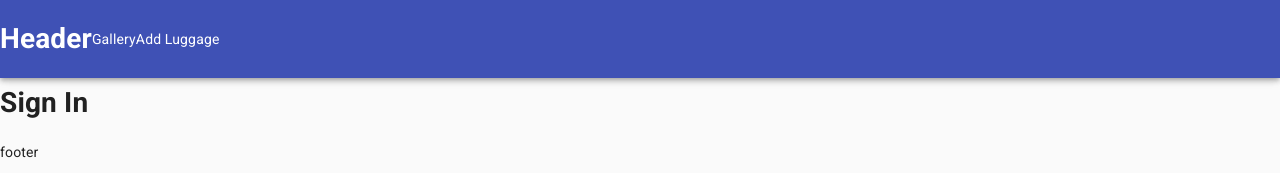
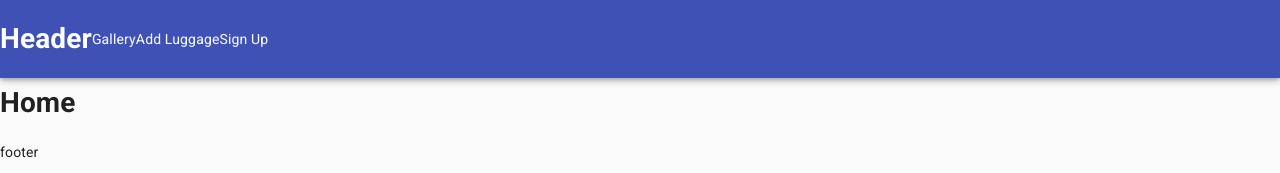
Before and after one commit to RyanCahela/Luggage_Finder, a React (Create React App) app in the folder frontend/: page / in a window 1280 px wide. Shown: the top 173 px of the page. Built offline with nearby package versions, Linux system fonts and the light colour scheme.

Commit message:
Dialog modal now appears when 'sign up' clicked

```diff
--- a/frontend/src/App.js
+++ b/frontend/src/App.js
@@ -1,26 +1,37 @@
 import React, { useState, useContext } from "react";
-import { Route, Switch, Redirect } from "react-router-dom";
-import Gallery from "./pages/Gallery";
+import {
+  Route,
+  Switch,
+  Redirect,
+  useHistory,
+  useLocation,
+} from "react-router-dom";
+import Gallery from "./components/pages/Gallery";
 import Header from "./components/Header";
 import Footer from "./components/Footer";
-import AddLuggage from "./pages/AddLuggage";
-import SignedIn from "./pages/SignedIn";
-import Auth from "./pages/Auth";
+import AddLuggage from "./components/pages/AddLuggage";
+import Signup from "./components/modals/Signup";
+import Home from "./components/pages/Home";
 import Grid from "@material-ui/core/Grid";
 
-function addLuggageToDataStore(newLuggage = {}) {
-  console.log(newLuggage);
-}
+function App() {
+  const history = useHistory();
+  const location = useLocation();
 
-function App() {
-  const [isSignedIn, setIsSignedIn] = useState(false);
+  //to display previous page behind popup dialogs
+  const [dialogBackground, setDialogBackground] = useState(location);
+  const [isShowDialog, setIsShowDialog] = useState(false);
+
+  console.log("App.js location", location);
+  console.log("isShowDialog", isShowDialog);
+
   return (
     <>
-      <Header />
-      <Switch>
+      <Header dialogFunctions={{ setDialogBackground, setIsShowDialog }} />
+      <Switch location={isShowDialog ? dialogBackground : location}>
         <Route exact path="/">
           <Grid item>
-            <Auth />
+            <Home />
           </Grid>
         </Route>
         <Route path="/gallery">
@@ -30,10 +41,14 @@ function App() {
         </Route>
         <Route path="/add">
           <Grid item xs={12}>
-            <AddLuggage addLuggageToDataStore={addLuggageToDataStore} />
+            <AddLuggage />
           </Grid>
         </Route>
       </Switch>
+      <Signup
+        dialogValues={{ isShowDialog, dialogBackground }}
+        dialogFunctions={{ setIsShowDialog }}
+      />
       <Footer />
     </>
   );
--- a/frontend/src/components/Header.js
+++ b/frontend/src/components/Header.js
@@ -1,5 +1,5 @@
 import React from "react";
-import { Link as RouterLink } from "react-router-dom";
+import { Link as RouterLink, useLocation } from "react-router-dom";
 import AppBar from "@material-ui/core/AppBar";
 import Container from "@material-ui/core/Container";
 import Link from "@material-ui/core/Link";
@@ -8,11 +8,13 @@ import Typography from "@material-ui/core/Typography";
 import { makeStyles } from "@material-ui/core/styles";
 
 const useStyles = makeStyles((theme) => ({
+  //stops AppBar from rendering over sibling elements
   offset: theme.mixins.toolbar,
-
 }));
 
-function Header() {
+function Header({ dialogFunctions }) {
+  const { setDialogBackground, setIsShowDialog } = dialogFunctions;
+  const location = useLocation();
   const classes = useStyles();
   return (
     <>
@@ -31,8 +33,22 @@ function Header() {
               Add Luggage
             </Link>
           </Grid>
+          <Grid item>
+            <Link
+              color="inherit"
+              component={RouterLink}
+              to={"/dialog/signup"}
+              onClick={() => {
+                setDialogBackground(location);
+                setIsShowDialog(true);
+              }}>
+              Sign Up
+            </Link>
+          </Grid>
         </Grid>
       </AppBar>
+
+      {/* stops AppBar (position: fixed) from rendering on top of sibling elements */}
       <div className={classes.offset}></div>
     </>
   );
--- /dev/null
+++ b/frontend/src/components/modals/Signup.js
@@ -0,0 +1,34 @@
+import { useHistory, useLocation } from "react-router-dom";
+import Dialog from "@material-ui/core/Dialog";
+
+function Signup({ dialogValues, dialogFunctions }) {
+  console.log("dialogValues", dialogValues);
+  console.log("dialog vuncitons", dialogFunctions);
+  const { setIsShowDialog } = dialogFunctions;
+  const { isShowDialog, dialogBackground } = dialogValues;
+  const history = useHistory();
+  const location = useLocation();
+
+  const handleClose = () => {
+    console.log("location inside Signup", location);
+    console.log("dialogBackground", dialogBackground);
+    setIsShowDialog(false);
+    history.push(dialogBackground.pathname);
+  };
+
+  const signupForm = (
+    <form>
+      <label>Email</label>
+      <input type="email"></input>
+      <button type="submit">Signup</button>
+    </form>
+  );
+  return (
+    <Dialog open={isShowDialog} onClose={handleClose}>
+      <h3>Signup</h3>
+      {signupForm}
+    </Dialog>
+  );
+}
+
+export default Signup;
--- a/frontend/src/pages/AddLuggage.js
+++ b/frontend/src/components/pages/AddLuggage.js
@@ -1,6 +1,6 @@
 import React, { useState } from "react";
 
-function AddLuggage({ addLuggageToDataStore }) {
+function AddLuggage() {
   return <h1>Add Luggage</h1>;
 }
 
--- /dev/null
+++ b/frontend/src/components/pages/Home.js
@@ -0,0 +1,5 @@
+function Home() {
+  return <h1>Home</h1>;
+}
+
+export default Home;
--- a/frontend/src/pages/Auth.js
+++ /dev/null
@@ -1,14 +0,0 @@
-import { useHistory } from "react-router-dom";
-import firebase from "firebase";
-
-function Auth() {
-  const history = useHistory();
-
-  return (
-    <div>
-      <h1>Sign In</h1>
-    </div>
-  );
-}
-
-export default Auth;
```
Also changed, not shown: frontend/src/components/pages/Gallery.js (renamed from frontend/src/pages/Gallery.js), frontend/src/components/pages/SignedIn.js (renamed from frontend/src/pages/SignedIn.js), 2 other files (tests, documents, lock files or other folders).
